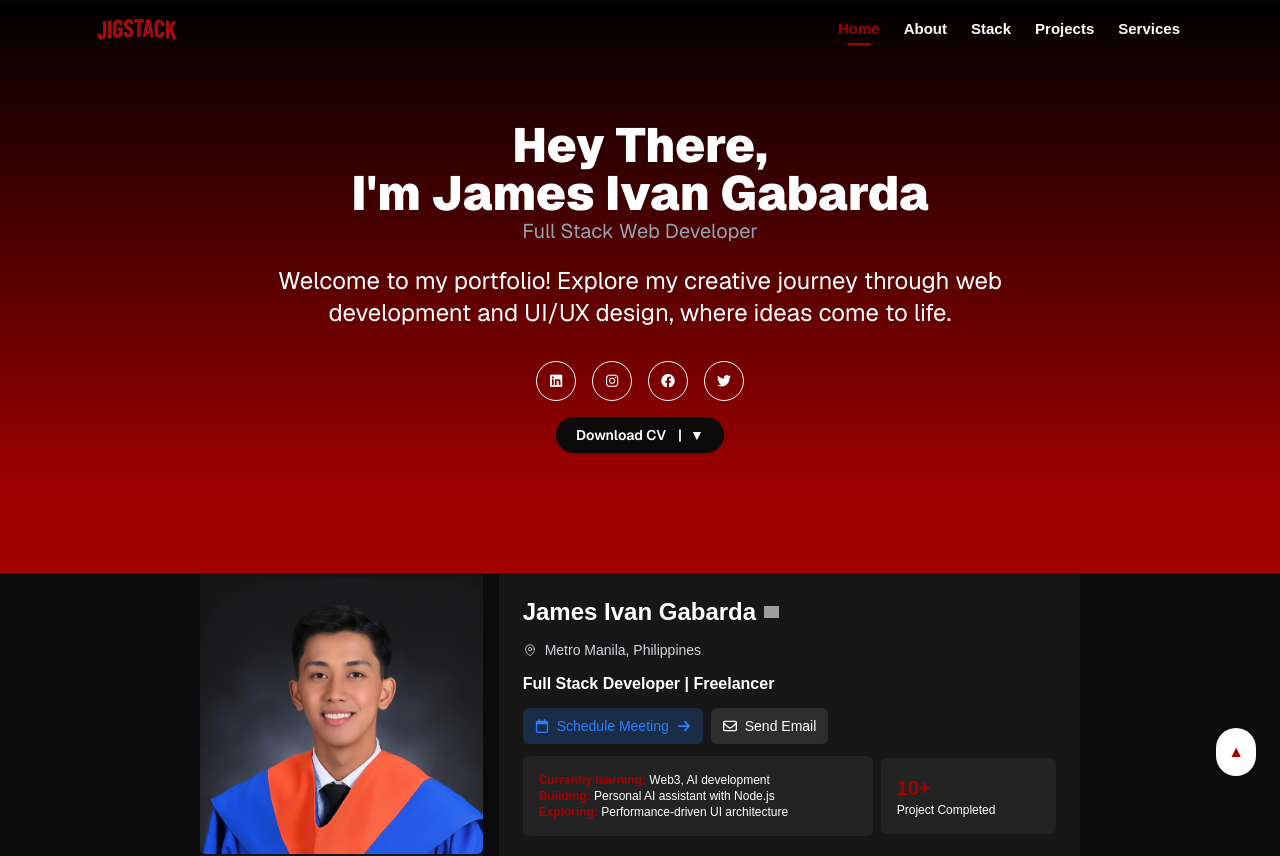
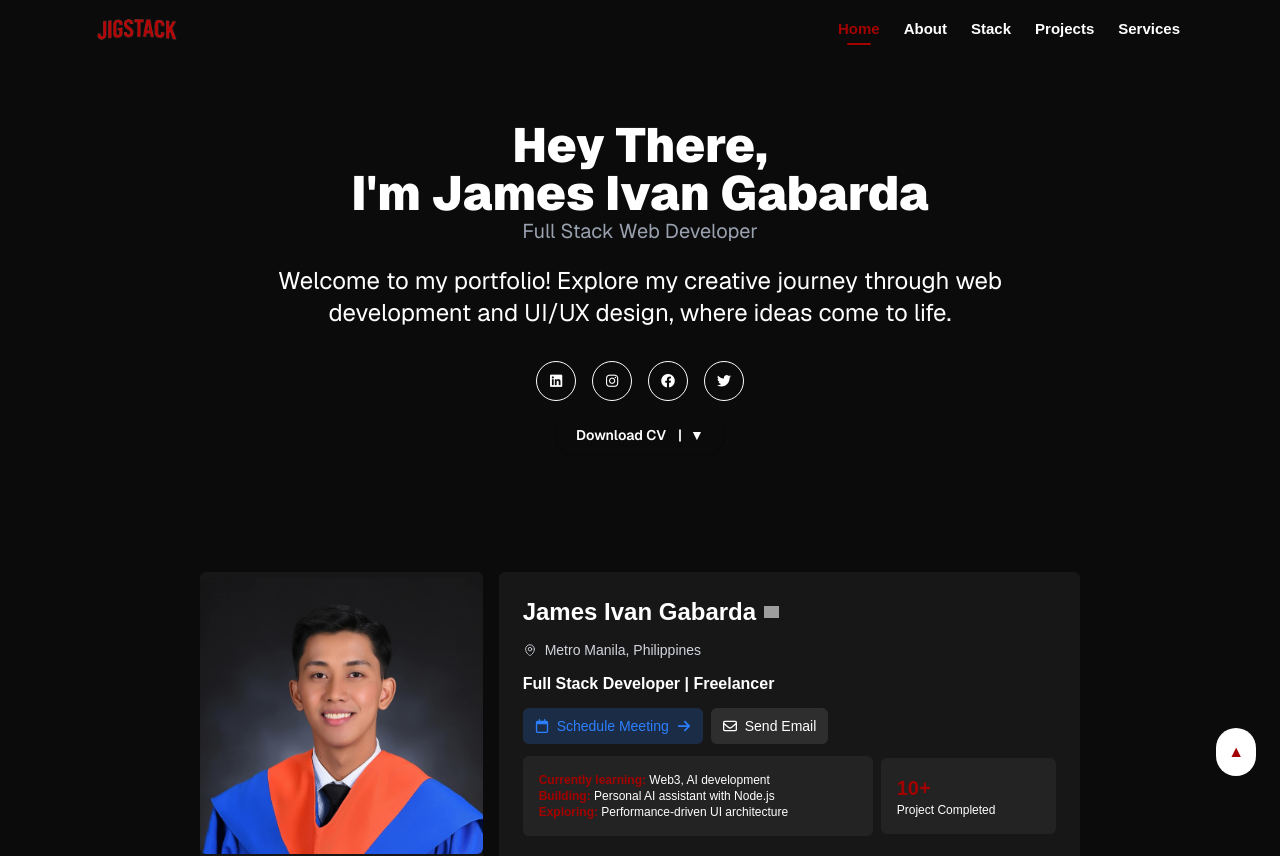
Before and after one commit to jigabarda/Portfoliov4, a Next.js app: page / in a window 1280 px wide. Shown: the top 856 px of the page. Built offline with nearby package versions, Linux system fonts and the light colour scheme; grey boxes are pictures that could not be loaded.

Commit message:
remove the bg gradient in home screen

```diff
--- a/src/app/globals.css
+++ b/src/app/globals.css
@@ -34,10 +34,6 @@ body {
   font-family: var(--font-montserrat), Montserrat, sans-serif;
 }
 
-.bg-gradient-home {
-  background: linear-gradient(to bottom, #000000 0%, #a30000 88%, #a30000 100%);
-}
-
 html {
   scroll-behavior: smooth;
 }
```
